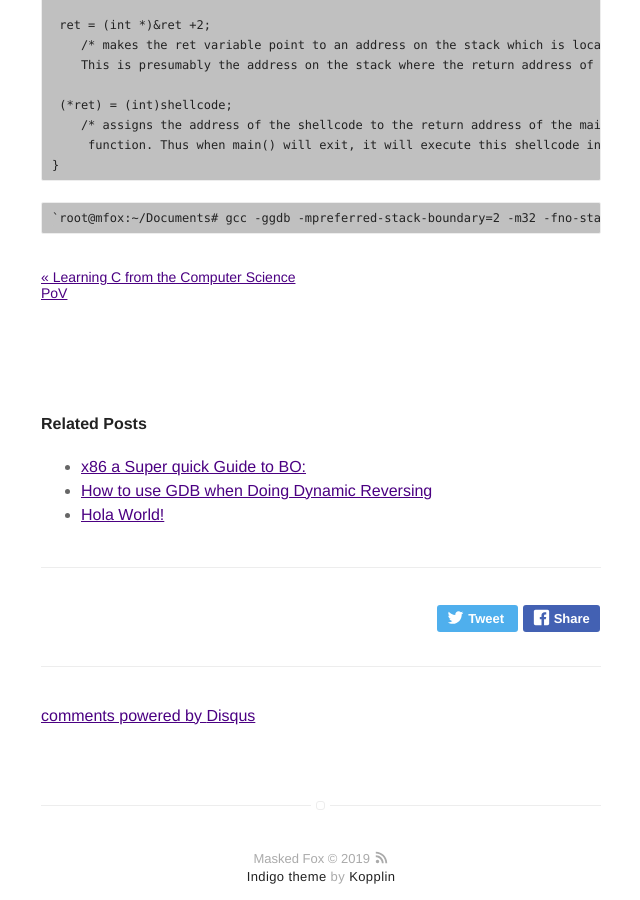
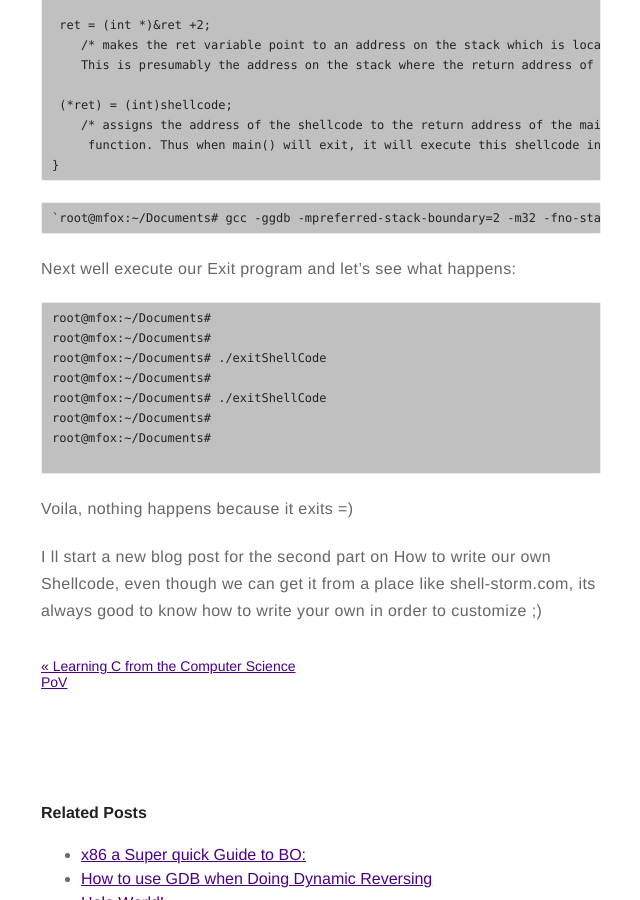
Before and after one commit to MaskedFox/maskedfox.github.io, a Jekyll site: the page built from _posts/2019-03-07-Quick-Shellcode-Writing.md, in a window 1280 px wide and 900 px high, scrolled down 2968 px. Shown: the whole window, without its empty margins (319-959 px from the left). Built offline with Jekyll 4.4.1, drawn with Linux system fonts in a browser that asks for light colours; comment, search, counter and statistics services are not loaded.

Commit message:
Update 2019-03-07-Quick-Shellcode-Writing.md

````diff
--- a/_posts/2019-03-07-Quick-Shellcode-Writing.md
+++ b/_posts/2019-03-07-Quick-Shellcode-Writing.md
@@ -166,3 +166,20 @@ int main(void)
 ```
 `root@mfox:~/Documents# gcc -ggdb -mpreferred-stack-boundary=2 -m32 -fno-stack-protector -z execstack shellcode.c -o shellcode`
 ```
+
+Next well execute our Exit program and let's see what happens:
+
+```
+root@mfox:~/Documents#
+root@mfox:~/Documents#
+root@mfox:~/Documents# ./exitShellCode
+root@mfox:~/Documents#
+root@mfox:~/Documents# ./exitShellCode
+root@mfox:~/Documents#
+root@mfox:~/Documents#
+
+```
+Voila, nothing happens because it exits =)
+
+I ll start a new blog post for the second part on How to write our own Shellcode, even though we can get it from a place like
+shell-storm.com, its always good to know how to write your own in order to customize ;)
````
